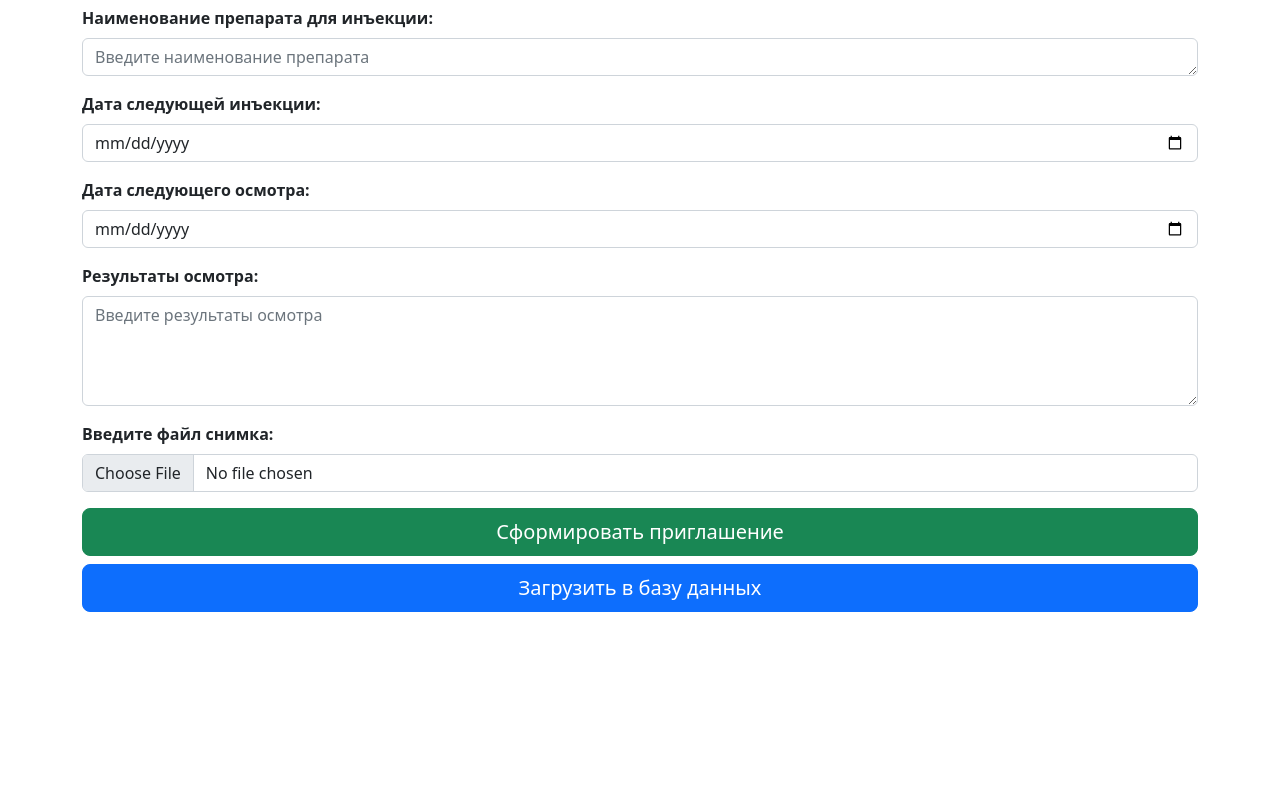
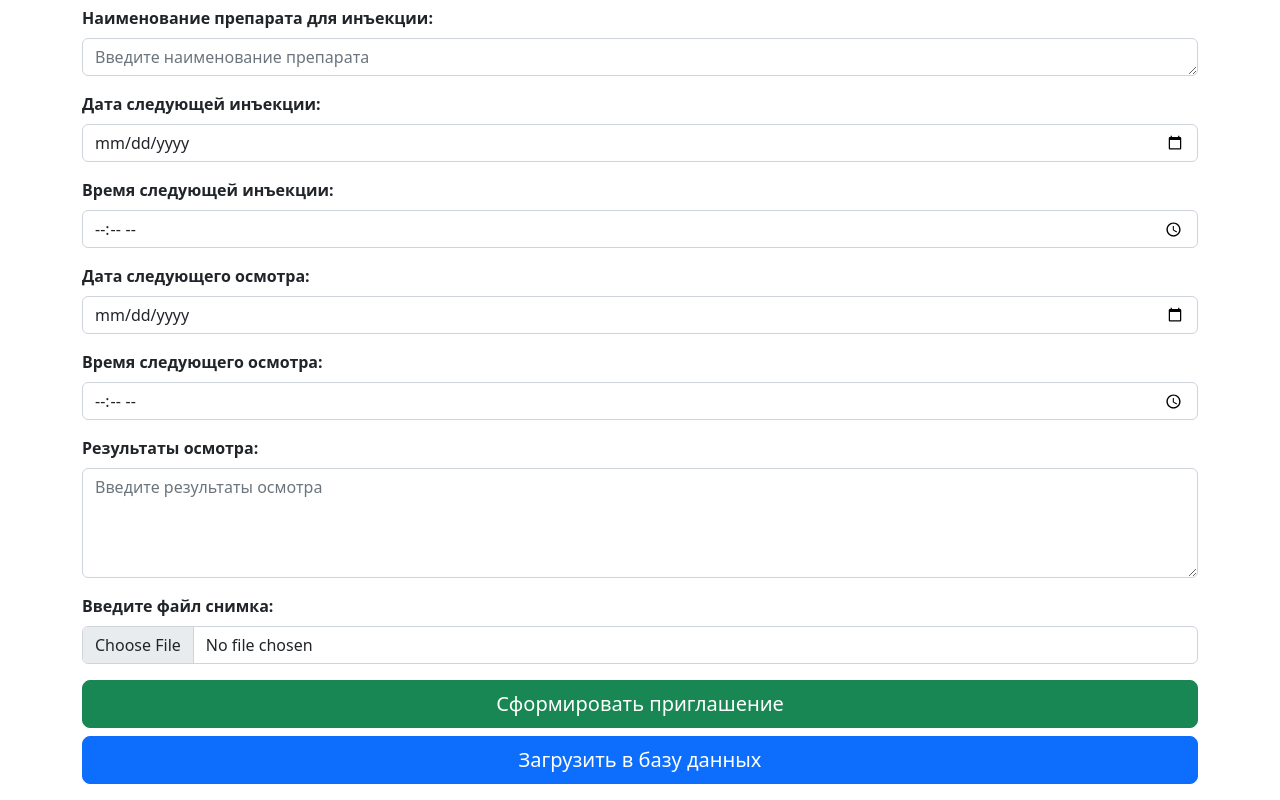
Before and after one commit to Rus-tam/patient_service, a React (Create React App) app in the folder patient-service-client/: page /patient/med-examination/1 in a window 1280 px wide. Shown: the part 3299-4099 px from the top of the page. Before the commit the page ends 3927 px from the top, so only its background shows below. Built offline with nearby package versions, Linux system fonts and the light colour scheme; no server answers.

Commit message:
time picker in MedExam component

```diff
--- a/patient-service-client/src/components/MedExam.jsx
+++ b/patient-service-client/src/components/MedExam.jsx
@@ -41,7 +41,7 @@ const MedExam = () => {
     e.target[0].checked ? (AMDType = "wet") : (AMDType = "dry");
 
     if (AMDType === "wet") {
-      tomographyFile = e.target[22].files[0];
+      tomographyFile = e.target[24].files[0];
 
       medExams = {
         AMDType: AMDType,
@@ -61,18 +61,18 @@ const MedExam = () => {
         eyeBottomOS: e.target[15].value,
         additionalExamOD: e.target[16].value,
         additionalExamOS: e.target[17].value,
-        nextInjectionDate: moment(e.target[19].value).format("YYYY-MM-DD").toString(),
-        nextInspectionDate: moment(e.target[20].value).format("YYYY-MM-DD").toString(),
+        nextInjectionDate: moment(e.target[19].value).format("YYYY-MM-DD").toString() + " " + e.target[20].value,
+        nextInspectionDate: moment(e.target[21].value).format("YYYY-MM-DD").toString() + " " + e.target[22].value,
         injectionDate: moment(new Date()).format("YYYY-MM-DD HH:MM").toString(),
         drugName: e.target[18].value,
-        examinationResult: e.target[21].value,
+        examinationResult: e.target[23].value,
       };
 
       formData.append("file", tomographyFile);
     } else {
-      tomographyFile = e.target[22].files[0];
+      tomographyFile = e.target[23].files[0];
 
-      e.target[20].checked ? (formOfDisease = true) : (formOfDisease = false);
+      e.target[21].checked ? (formOfDisease = true) : (formOfDisease = false);
 
       medExams = {
         AMDType: AMDType,
@@ -92,11 +92,10 @@ const MedExam = () => {
         eyeBottomOS: e.target[15].value,
         additionalExamOD: e.target[16].value,
         additionalExamOS: e.target[17].value,
-        nextInspectionDate: moment(e.target[18].value).format("YYYY-MM-DD").toString(),
-        drugName: e.target[18].value,
+        nextInspectionDate: moment(e.target[18].value).format("YYYY-MM-DD").toString() + " " + e.target[19].value,
         formOfDisease,
-        examinationResult: e.target[19].value,
-        VEGFTherapyHistory: e.target[21].value,
+        examinationResult: e.target[20].value,
+        VEGFTherapyHistory: e.target[22].value,
       };
 
       formData.append("file", tomographyFile);
@@ -259,6 +258,13 @@ const MedExam = () => {
               </Form.Label>
               <Form.Control type="date" name="nextInjectionDate" placeholder="Дата инъекции" />
             </Form.Group>
+
+            <Form.Group className="mb-3" controlId="nextInjectionTime">
+              <Form.Label>
+                <strong>Время следующей инъекции: </strong>
+              </Form.Label>
+              <Form.Control type="time" name="nextInjectionTime" placeholder="Время инъекции" />
+            </Form.Group>
           </>
         )}
 
@@ -267,6 +273,13 @@ const MedExam = () => {
             <strong>Дата следующего осмотра: </strong>
           </Form.Label>
           <Form.Control type="date" name="nextInspectionDate" placeholder="Дата следующего осмотра" />
+        </Form.Group>
+
+        <Form.Group className="mb-3" controlId="nextInspectionTime">
+          <Form.Label>
+            <strong>Время следующего осмотра: </strong>
+          </Form.Label>
+          <Form.Control type="time" name="nextInspectionTime" placeholder="Время следующего осмотра" />
         </Form.Group>
 
         <Form.Group className="mb-3" controlId="medicalexam">
```
